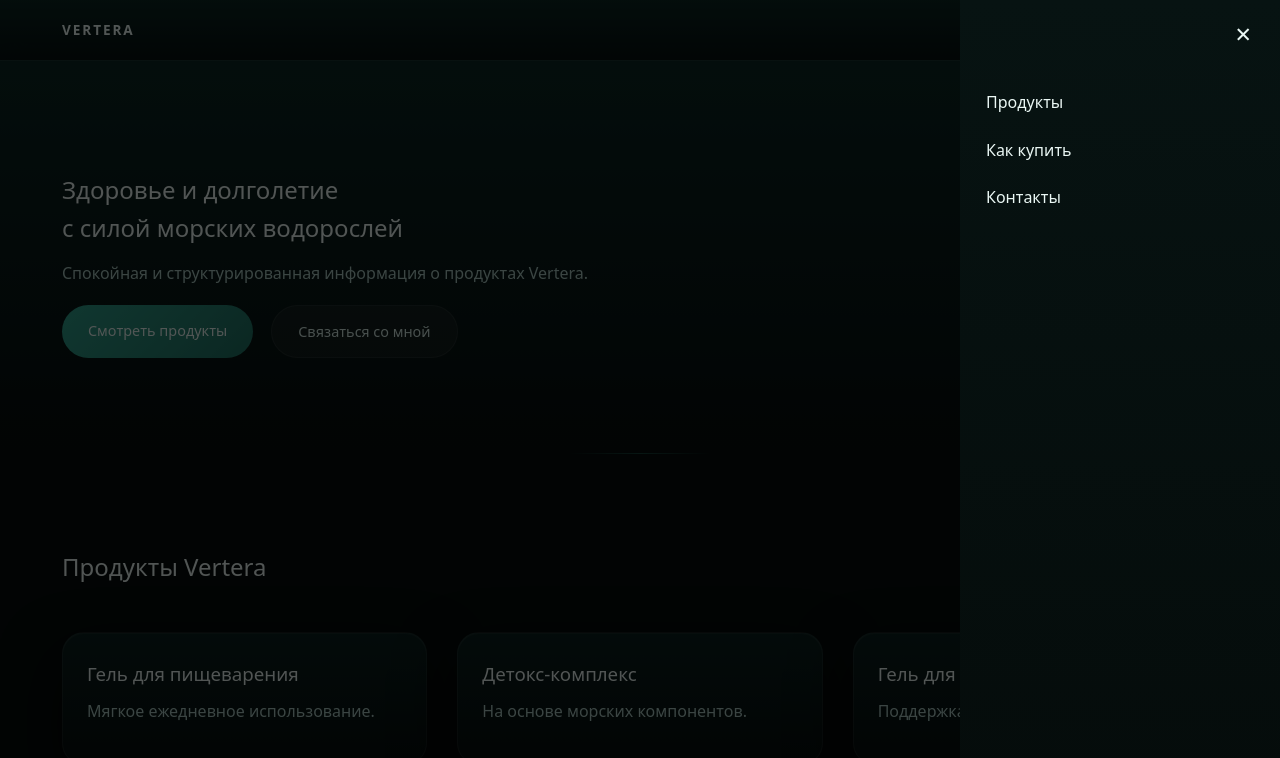
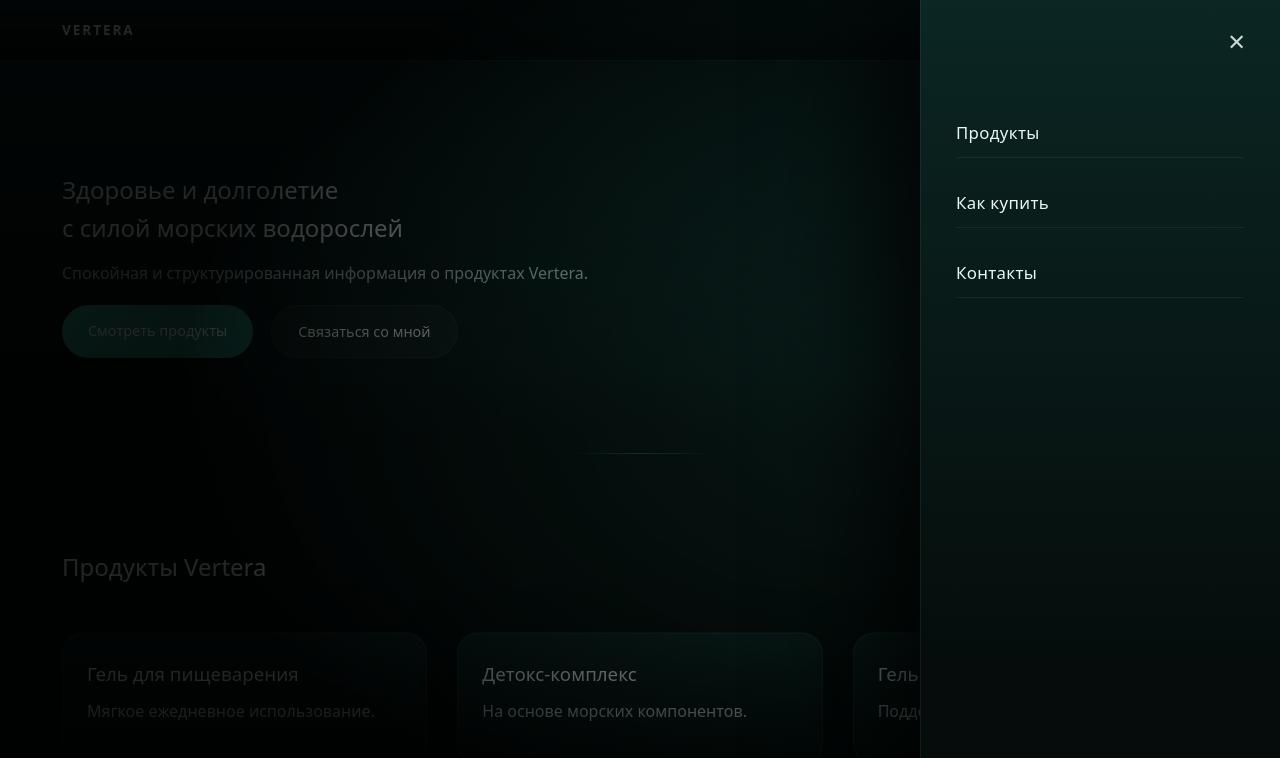
Before and after one commit to rugbyworldgame/vertera-site, a plain HTML site: page index.html in a window 1280 px wide. Both pictures are taken after a click on the button "Меню". Shown: the top 758 px of the page. Drawn offline with Linux system fonts and the light colour scheme.

Commit message:
Update style.css

```diff
--- a/assets/css/style.css
+++ b/assets/css/style.css
@@ -1,11 +1,13 @@
 /* =========================================
-   VERTERA 3.6 — Premium Quiet Confidence
+   VERTERA 3.7 — Premium Quiet Confidence
    MODE: BURGER ONLY (desktop + mobile)
-   Overlay menu
+   Overlay menu — PREMIUM VISUAL FIX
    ========================================= */
 
 * { box-sizing: border-box; }
 html { font-size: 16px; }
+
+/* ---------- Variables ---------- */
 
 :root {
   --bg-root: #050c0b;
@@ -84,7 +86,7 @@ p {
   display: none;
 }
 
-/* ---------- Burger (VISIBLE EVERYWHERE) ---------- */
+/* ---------- Burger ---------- */
 
 .burger {
   display: block;
@@ -109,15 +111,20 @@ p {
 .burger span:nth-child(2){ top:9px; }
 .burger span:nth-child(3){ bottom:0; }
 
-/* ---------- Overlay menu ---------- */
+/* ---------- Overlay ---------- */
 
 .menu-overlay {
   position: fixed;
   inset: 0;
-  background: rgba(0,0,0,.65);
+  background:
+    radial-gradient(
+      1200px 800px at 70% 50%,
+      rgba(46,159,138,0.08),
+      rgba(0,0,0,0.85) 60%
+    );
   opacity: 0;
   pointer-events: none;
-  transition: opacity .3s ease;
+  transition: opacity .35s ease;
   z-index: 400;
 }
 
@@ -126,38 +133,55 @@ p {
   pointer-events: auto;
 }
 
+/* ---------- Mobile / Desktop Menu Panel ---------- */
+
 .mobile-menu {
   position: fixed;
   top: 0;
   right: 0;
-  width: 82%;
-  max-width: 320px;
+  width: 360px;
+  max-width: 88%;
   height: 100%;
-  background: linear-gradient(
-    to bottom,
-    #071312,
-    #050c0b
-  );
+  background:
+    linear-gradient(
+      to bottom,
+      #0b2623,
+      #050c0b 85%
+    );
+  box-shadow:
+    -40px 0 120px rgba(0,0,0,0.85),
+    inset 1px 0 0 rgba(255,255,255,0.06);
   transform: translateX(100%);
-  transition: transform .35s ease;
+  transition: transform .38s cubic-bezier(.4,0,.2,1);
   z-index: 401;
-  padding: 90px 26px 26px;
+  padding: 110px 36px 36px;
 }
 
 .mobile-menu.open {
   transform: translateX(0);
 }
 
+/* ---------- Close ---------- */
+
 .menu-close {
   position: absolute;
-  top: 22px;
-  right: 22px;
+  top: 28px;
+  right: 28px;
   background: none;
   border: none;
   color: #eaf7f4;
-  font-size: 1.3rem;
+  font-size: 1.4rem;
   cursor: pointer;
+  opacity: .85;
+  transition: opacity .2s ease, transform .2s ease;
 }
+
+.menu-close:hover {
+  opacity: 1;
+  transform: rotate(90deg);
+}
+
+/* ---------- Menu links ---------- */
 
 .mobile-nav {
   display: flex;
@@ -168,7 +192,17 @@ p {
 .mobile-nav a {
   text-decoration: none;
   color: #eaf7f4;
-  font-size: 1rem;
+  font-size: 1.05rem;
+  font-weight: 500;
+  letter-spacing: .02em;
+  padding: 10px 0;
+  border-bottom: 1px solid rgba(255,255,255,.06);
+  transition: color .25s ease, padding-left .25s ease;
+}
+
+.mobile-nav a:hover {
+  color: #bff3e7;
+  padding-left: 6px;
 }
 
 /* ---------- Hero ---------- */
@@ -200,6 +234,8 @@ p {
   gap:18px;
   margin-top:18px;
 }
+
+/* ---------- Buttons ---------- */
 
 .btn {
   padding:14px 26px;
```
